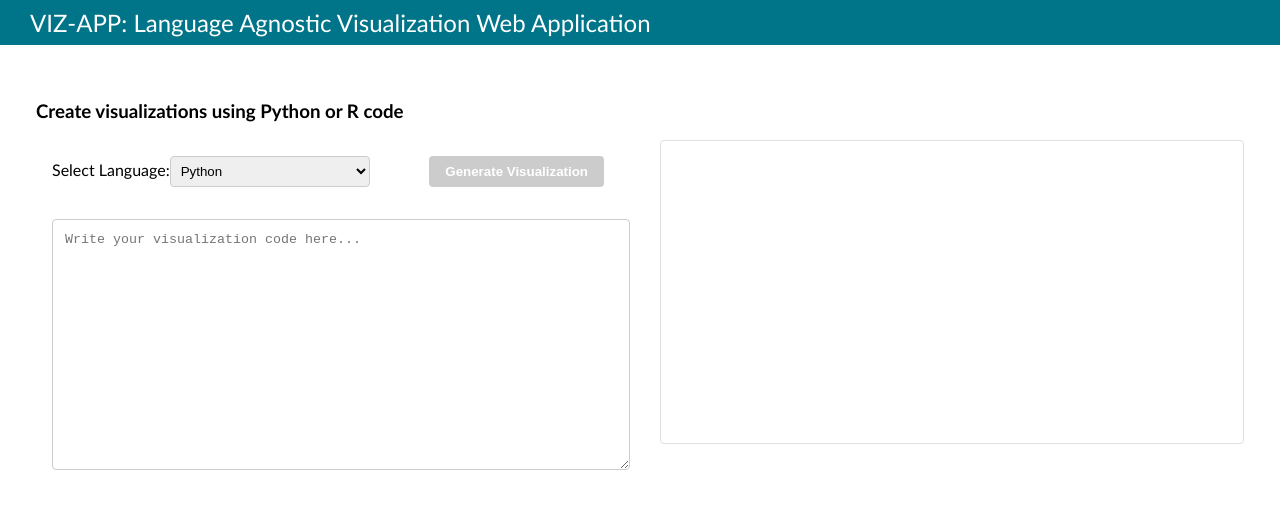
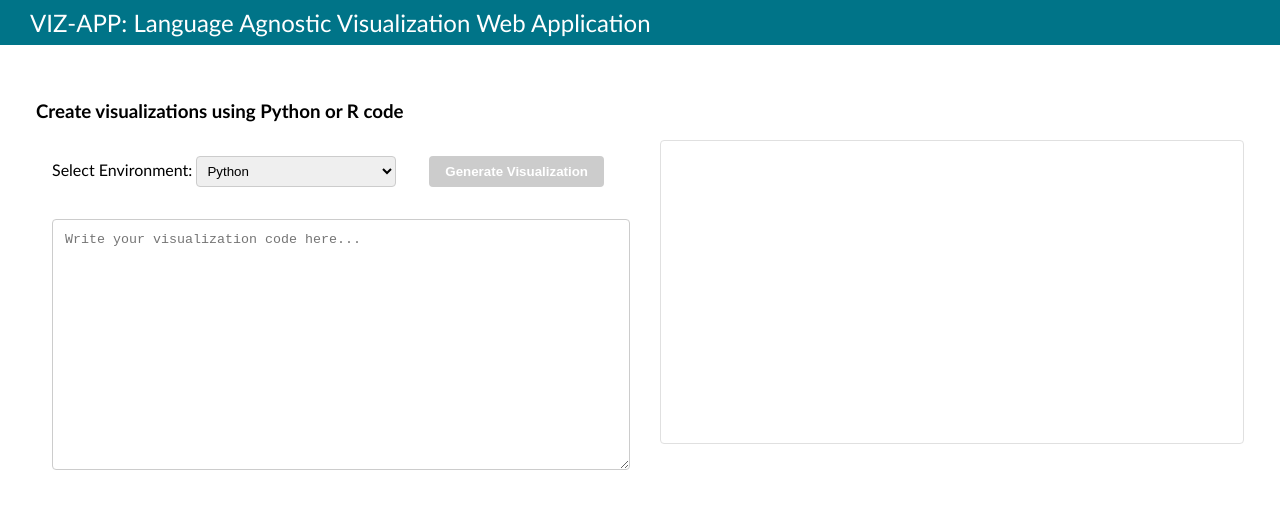
Before and after one commit to surajiyer28/viz-app, an Angular app: page / in a window 1280 px wide. Shown: the top 508 px of the page. Built offline with nearby package versions, Linux system fonts and the light colour scheme.

Commit message:
final commit with minor changes and README update

```diff
--- a/src/app/components/viz-form/viz-form.component.html
+++ b/src/app/components/viz-form/viz-form.component.html
@@ -1,7 +1,7 @@
 <div class="form-container">
     <div class="form-header">
       <div class="language-selector">
-        <label for="language">Select Language:</label>
+        <label for="language">Select Environment: </label>
         <select id="language" [(ngModel)]="lang">
           <option value="python">Python</option>
           <option value="r">R</option>
```
Also changed, not shown: sample_code_snippets.txt (added), 2 other files (tests, documents, lock files or other folders).
